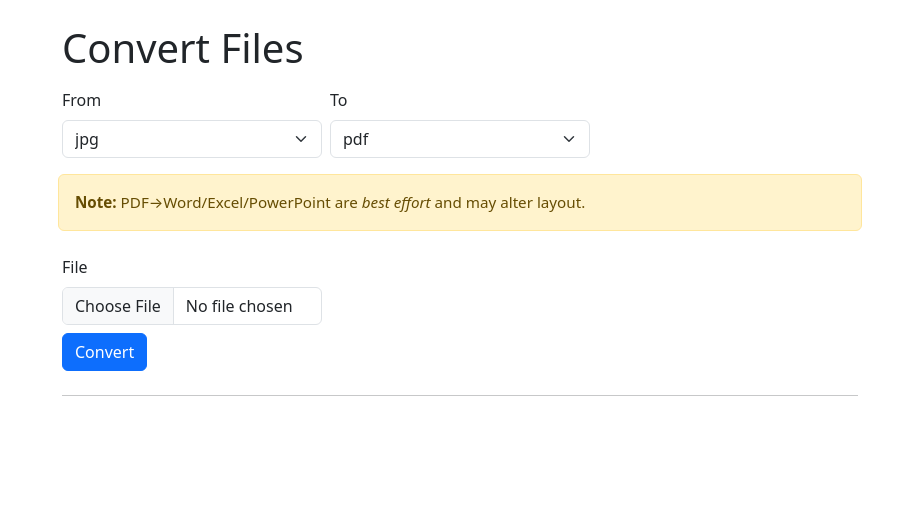
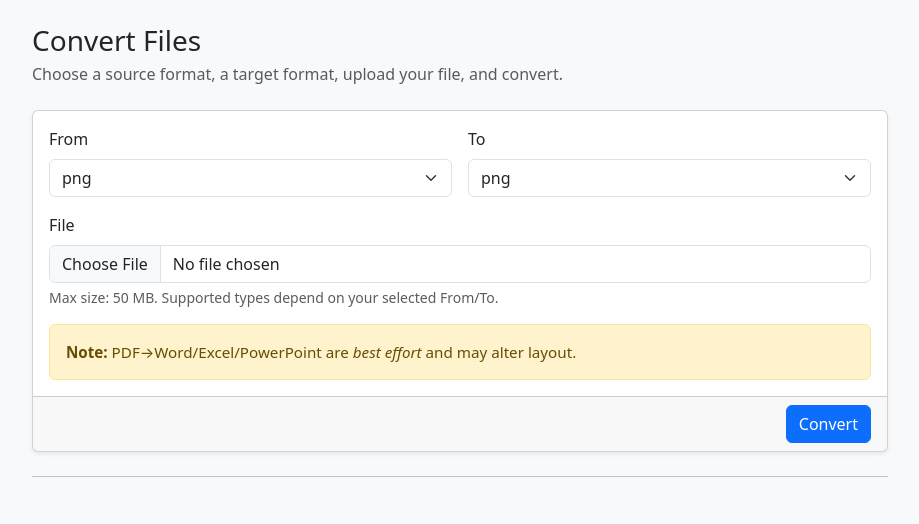
Before and after one commit to tre1322/convert-files, a FastAPI app: page / in a window 1280 px wide. Shown: the top 524 px of the page, without its empty margins (180-1099 px from the left). Run offline with FastAPI, Linux system fonts and the light colour scheme; parts of the project's set-up code (start-up, migrations or seed data) failed here and were passed over.

Commit message:
Update index.html with separate Images/Documents sections and progress bar

```diff
--- a/templates/index.html
+++ b/templates/index.html
@@ -1,41 +1,65 @@
 <!doctype html>
-<html>
+<html lang="en">
 <head>
-  <meta charset="utf-8"><meta name="viewport" content="width=device-width, initial-scale=1">
-  <link href="https://cdn.jsdelivr.net/npm/bootstrap@5.3.3/dist/css/bootstrap.min.css" rel="stylesheet">
+  <meta charset="utf-8" />
+  <meta name="viewport" content="width=device-width, initial-scale=1" />
   <title>Convert Files</title>
+  <link href="https://cdn.jsdelivr.net/npm/bootstrap@5.3.3/dist/css/bootstrap.min.css" rel="stylesheet" />
 </head>
-<body class="p-4">
-  <div class="container" style="max-width: 820px">
-    <h1 class="mb-3">Convert Files</h1>
-    <form id="convertForm" class="row g-2">
-      <div class="col-md-4">
+<body class="bg-light">
+  <div class="container py-4" style="max-width: 880px;">
+    <header class="mb-4">
+      <h1 class="h3 mb-1">Convert Files</h1>
+      <p class="text-muted mb-0">Choose a source format, a target format, upload your file, and convert.</p>
+    </header>
+
+    <form id="convertForm" class="card shadow-sm">
+      <div class="card-body">
+        <div class="row g-3">
+          <!-- FROM -->
+          <div class="col-md-6">
             <label class="form-label">From</label>
-        <select name="from_type" id="from" class="form-select" required>
-          <option>jpg</option><option>png</option><option>tiff</option><option>gif</option>
-          <option>webp</option><option>heic</option><option>pdf</option><option>eps</option>
-          <option>csv</option><option>word</option>
+            <select id="from" class="form-select" required>
+              <optgroup label="Images">
+                <option>png</option><option>jpg</option><option>jpeg</option>
+                <option>tif</option><option>tiff</option><option>gif</option>
+                <option>webp</option><option>heic</option><option>bmp</option>
+                <option>avif</option><option>ico</option>
+                <option>eps</option>
+                <option>pdf</option> <!-- bridge: allows pdf->image -->
+              </optgroup>
+              <optgroup label="Documents">
+                <option>pdf</option><option>word</option><option>excel</option>
+                <option>csv</option><option>text</option>
+              </optgroup>
             </select>
           </div>
-      <div class="col-md-4">
+
+          <!-- TO -->
+          <div class="col-md-6">
             <label class="form-label">To</label>
-        <select name="to_type" id="to" class="form-select" required>
-          <option>pdf</option><option>jpg</option><option>png</option><option>tiff</option>
-          <option>text</option><option>excel</option><option>powerpoint</option><option>word</option>
+            <select id="to" class="form-select" required>
+              <optgroup label="Images">
+                <option>png</option><option>jpg</option><option>jpeg</option>
+                <option>tif</option><option>tiff</option><option>gif</option>
+                <option>webp</option><option>bmp</option><option>ico</option>
+                <option>pdf</option> <!-- image→PDF -->
+              </optgroup>
+              <optgroup label="Documents">
+                <option>pdf</option><option>word</option><option>excel</option>
+                <option>powerpoint</option><option>text</option>
+              </optgroup>
             </select>
           </div>
-      <div class="alert alert-warning mt-3" role="alert" style="font-size:0.95rem">
-        <strong>Note:</strong> PDF→Word/Excel/PowerPoint are <em>best effort</em> and may alter layout.
+
+          <!-- FILE -->
+          <div class="col-12">
+            <label for="file" class="form-label">File</label>
+            <input id="file" class="form-control" type="file" required />
+            <div class="form-text">Max size: 50 MB. Supported types depend on your selected From/To.</div>
+          </div>
         </div>
 
-      <div class="col-md-4">
-        <label class="form-label">File</label>
-        <input class="form-control" type="file" id="file" required>
-      </div>
-      <div class="col-12">
-        <button class="btn btn-primary" id="convertBtn" type="submit">Convert</button>
-      </div>
-    </form>
         <!-- Progress bar -->
         <div id="progressWrap" class="d-none mt-3">
           <div class="progress" role="progressbar" aria-label="Conversion progress" aria-valuemin="0" aria-valuemax="100">
@@ -43,13 +67,32 @@
           </div>
           <div id="progressText" class="small text-muted mt-1"></div>
         </div>
-    <hr class="my-4">
-    <div id="result" class="d-none">
-      <a id="downloadLink" class="btn btn-success me-2" download>Download</a>
-      <button id="copyBtn" class="btn btn-outline-secondary d-none">Copy image to clipboard</button>
-      <div class="mt-3"><img id="preview" class="img-fluid d-none"></div>
+
+        <!-- Disclaimer -->
+        <div class="alert alert-warning mt-3 mb-0" role="alert" style="font-size:0.95rem">
+          <strong>Note:</strong> PDF→Word/Excel/PowerPoint are <em>best effort</em> and may alter layout.
         </div>
       </div>
+
+      <div class="card-footer d-flex justify-content-end">
+        <button id="convertBtn" class="btn btn-primary" type="submit">Convert</button>
+      </div>
+    </form>
+
+    <hr class="my-4" />
+
+    <!-- Result -->
+    <section id="result" class="d-none">
+      <div class="d-flex flex-wrap align-items-center gap-2">
+        <a id="downloadLink" class="btn btn-success" download>Download</a>
+        <button id="copyBtn" class="btn btn-outline-secondary d-none">Copy image to clipboard</button>
+      </div>
+      <div class="mt-3">
+        <img id="preview" class="img-fluid d-none" alt="Preview" />
+      </div>
+    </section>
+  </div>
+
   <script src="/static/app.js"></script>
 </body>
 </html>
```
Lines whose indentation alone changed are shown as unchanged.
